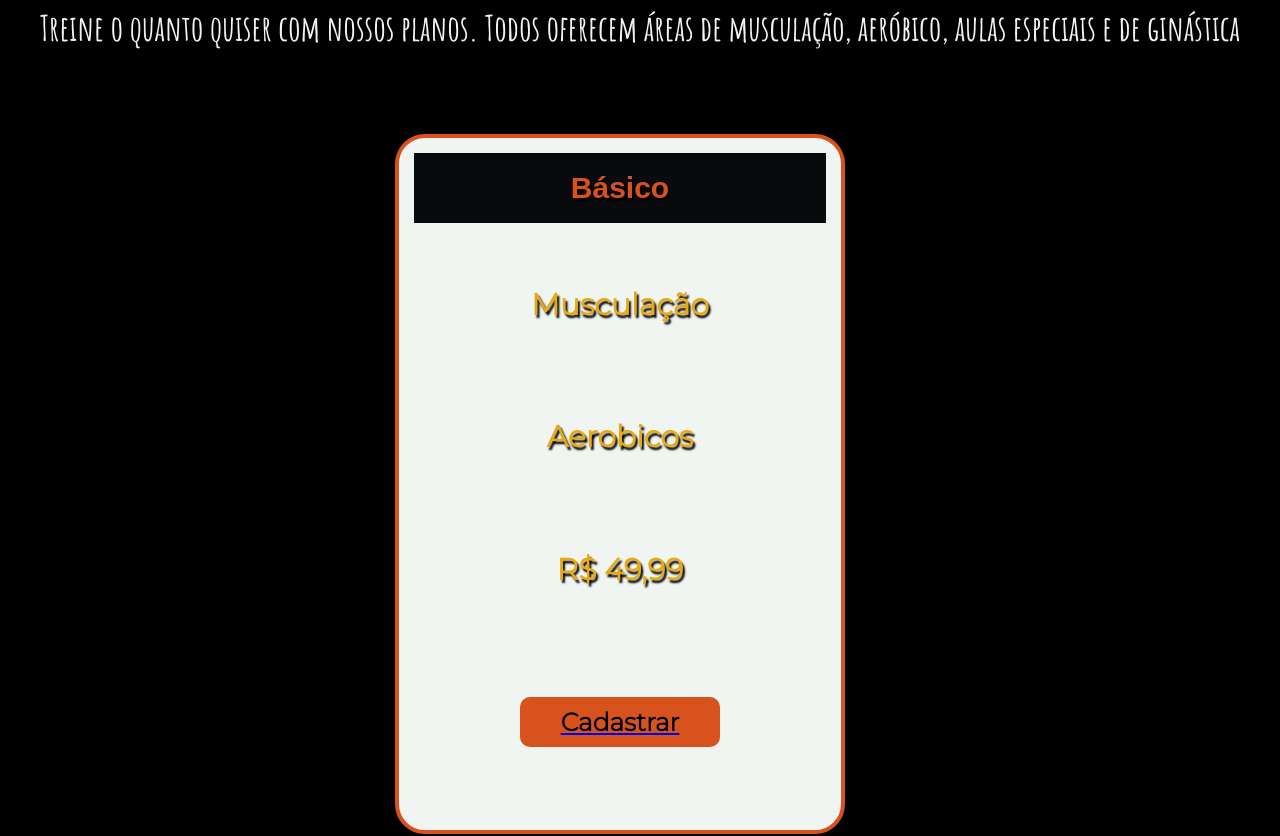
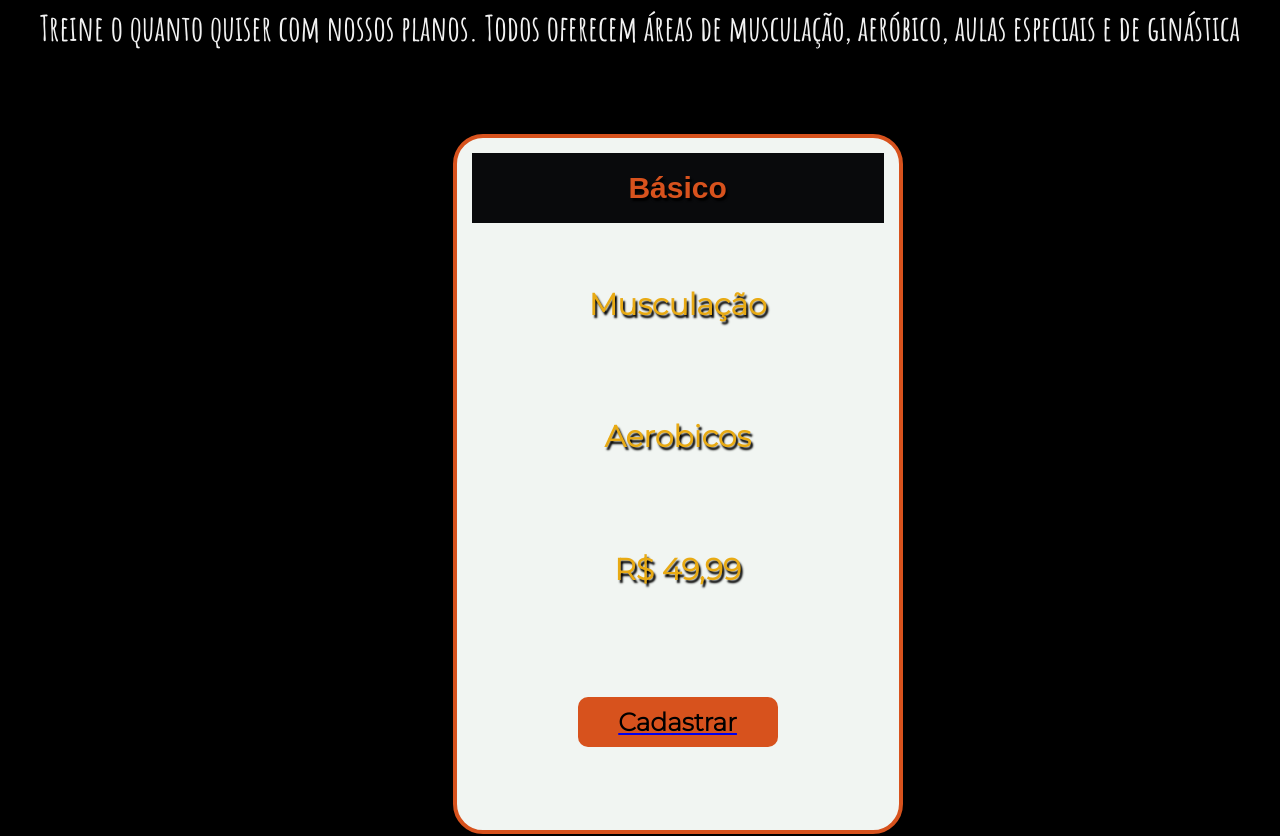
Before and after one commit to danielvdg/Resilientes-Solutions-Academia, a React (Create React App) app: page / in a window 1280 px wide. Shown: the part 2540-3376 px from the top of the page. Built offline with nearby package versions, Linux system fonts and the light colour scheme.

Commit message:
corrigindo card no resposivo

```diff
--- a/src/Pages/Home/style.js
+++ b/src/Pages/Home/style.js
@@ -329,6 +329,7 @@ export const ul = styled.ul`
       flex-direction: column;
       justify-content: center;
       align-items: center;
+      margin-left: 9%;
 
     }
     &:hover{
```
